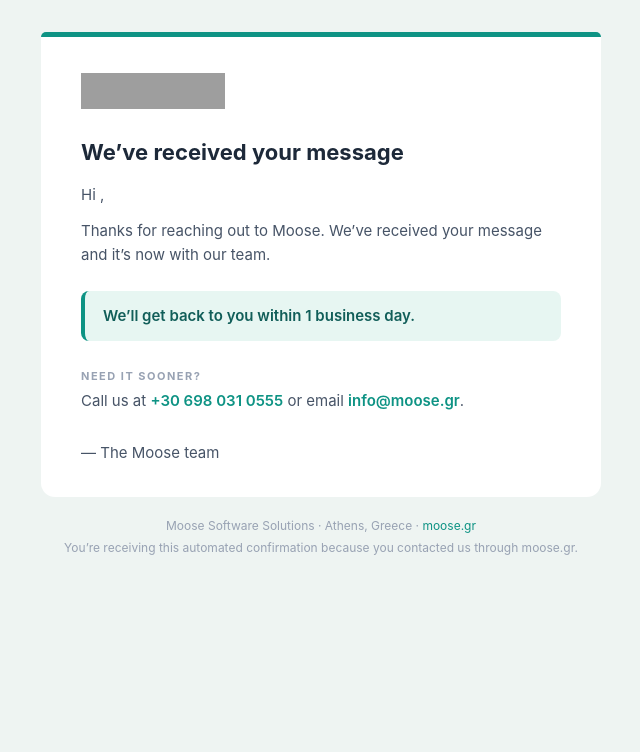
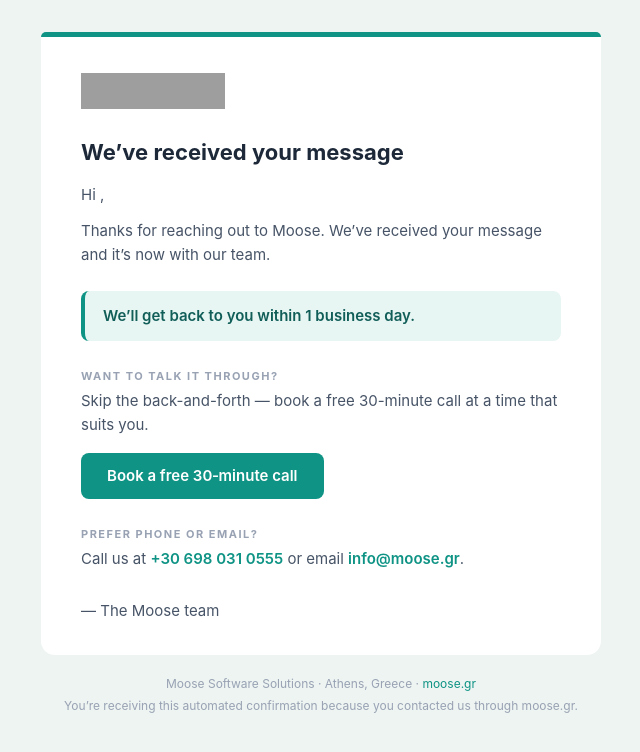
Before and after one commit to stathis1998/moosegr, a Python web app: template server/templates/auto-reply.en.html in a window 1280 px wide. Shown: the top 752 px of the page, without its empty margins (319-959 px from the left). Run offline with Jinja, Linux system fonts and the light colour scheme; the template is opened without the code that fills it, so the values that code supplies are empty; grey boxes are pictures that could not be loaded.

Commit message:
Add Calendly booking option to contact auto-reply emails
Co-Authored-By: Claude Fable 5 <noreply@anthropic.com>

```diff
--- a/server/app.py
+++ b/server/app.py
@@ -48,6 +48,9 @@ AUTO_REPLY = {
             "Thanks for reaching out to Moose. We've received your message and\n"
             "will get back to you within 1 business day.\n"
             "\n"
+            "Want to talk it through? Book a free 30-minute call at a time\n"
+            "that suits you: https://calendly.com/moose-info/30min\n"
+            "\n"
             "If it's urgent, you can also call us at +30 698 031 0555.\n"
             "\n"
             "— The Moose team\n"
@@ -61,6 +64,9 @@ AUTO_REPLY = {
             "\n"
             "Ευχαριστούμε που επικοινωνήσατε με τη Moose. Λάβαμε το μήνυμά σας\n"
             "και θα σας απαντήσουμε εντός 1 εργάσιμης ημέρας.\n"
+            "\n"
+            "Θέλετε να το συζητήσουμε; Κλείστε μια δωρεάν κλήση 30 λεπτών\n"
+            "την ώρα που σας βολεύει: https://calendly.com/moose-info/30min\n"
             "\n"
             "Αν είναι επείγον, μπορείτε να μας καλέσετε στο +30 698 031 0555.\n"
             "\n"
--- a/server/templates/auto-reply.en.html
+++ b/server/templates/auto-reply.en.html
@@ -34,7 +34,16 @@
                   </td>
                 </tr>
               </table>
-              <p style="margin:28px 0 6px;font-size:11px;font-weight:700;letter-spacing:1.5px;text-transform:uppercase;color:#98a2b3;">Need it sooner?</p>
+              <p style="margin:28px 0 6px;font-size:11px;font-weight:700;letter-spacing:1.5px;text-transform:uppercase;color:#98a2b3;">Want to talk it through?</p>
+              <p style="margin:0 0 16px;font-size:15px;line-height:24px;color:#475467;">Skip the back-and-forth &#8212; book a free 30-minute call at a time that suits you.</p>
+              <table role="presentation" cellpadding="0" cellspacing="0" style="margin:0 0 28px;">
+                <tr>
+                  <td bgcolor="#0e9384" style="border-radius:8px;">
+                    <a href="https://calendly.com/moose-info/30min" target="_blank" style="display:inline-block;padding:12px 26px;font-family:-apple-system,'Segoe UI',Roboto,Helvetica,Arial,sans-serif;font-size:15px;line-height:22px;font-weight:600;color:#ffffff;text-decoration:none;border-radius:8px;">Book a free 30&#8209;minute call</a>
+                  </td>
+                </tr>
+              </table>
+              <p style="margin:0 0 6px;font-size:11px;font-weight:700;letter-spacing:1.5px;text-transform:uppercase;color:#98a2b3;">Prefer phone or email?</p>
               <p style="margin:0 0 28px;font-size:15px;line-height:24px;color:#475467;">
                 Call us at <a href="tel:+306980310555" style="color:#0e9384;font-weight:600;text-decoration:none;">+30 698 031 0555</a>
                 or email <a href="mailto:info@moose.gr" style="color:#0e9384;font-weight:600;text-decoration:none;">info@moose.gr</a>.
```
Also changed, not shown: server/templates/auto-reply.el.html (+10 -1 lines).
